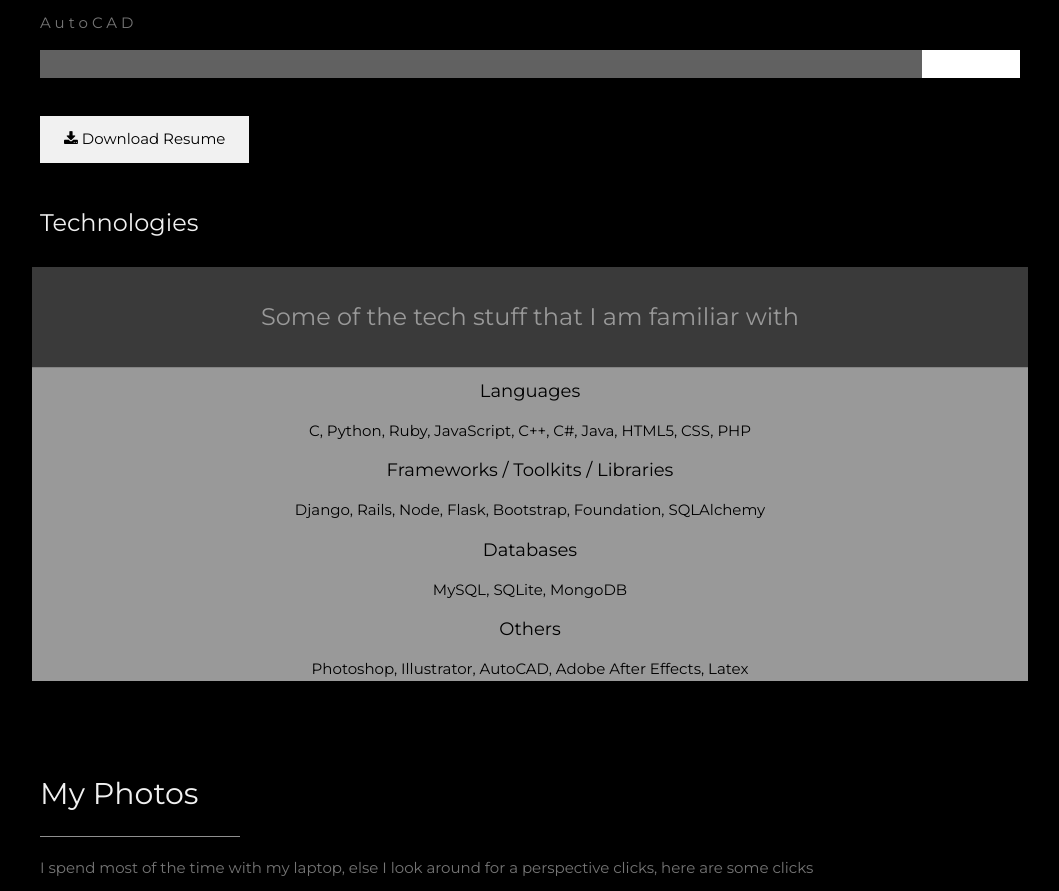
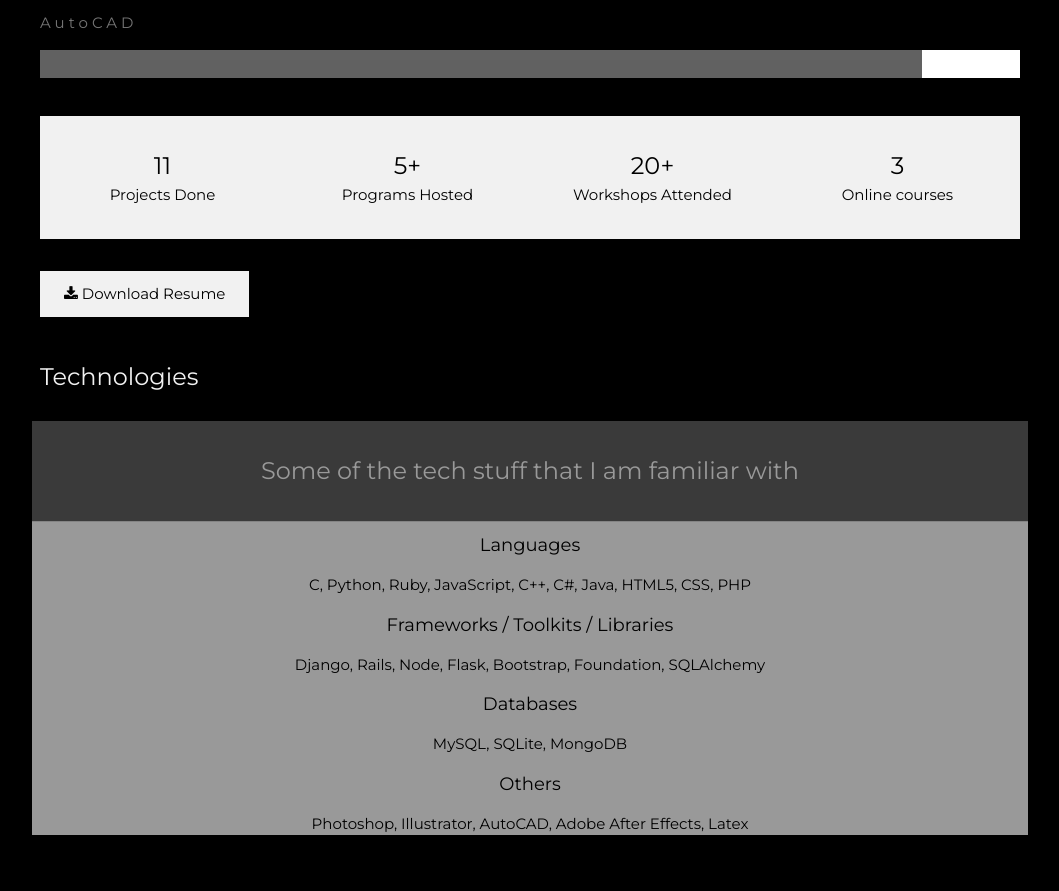
Before and after one commit to dhanu167/Dhanush167, a plain HTML site: page index.html in a window 1280 px wide. Shown: the part 1809-2700 px from the top of the page, without its empty margins (170-1229 px from the left). Drawn offline with nearby package versions, Linux system fonts and the light colour scheme; grey boxes are pictures that could not be loaded.

Commit message:
Update index.html

```diff
--- a/index.html
+++ b/index.html
@@ -105,26 +105,25 @@ frmvalidator.addValidation("email","email",
       <div class="w3-dark-grey" style="height:28px;width:90%"></div>
     </div><br>
 
-    <!--
-	<div class="w3-row w3-center w3-padding-16 w3-section w3-light-grey">
+    <div class="w3-row w3-center w3-padding-16 w3-section w3-light-grey">
       <div class="w3-quarter w3-section">
-        <span class="w3-xlarge">11+</span><br>
-        Partners
-      </div>
-      <div class="w3-quarter w3-section">
-        <span class="w3-xlarge">55+</span><br>
+        <span class="w3-xlarge">11</span><br>
         Projects Done
       </div>
       <div class="w3-quarter w3-section">
-        <span class="w3-xlarge">89+</span><br>
-        Happy Clients
+        <span class="w3-xlarge">5+</span><br>
+        Programs Hosted
       </div>
       <div class="w3-quarter w3-section">
-        <span class="w3-xlarge">150+</span><br>
-        Meetings
+        <span class="w3-xlarge">20+</span><br>
+        Workshops Attended
+      </div>
+	  <div class="w3-quarter w3-section">
+        <span class="w3-xlarge">3</span><br>
+        Online courses
       </div>
     </div>
-	-->
+
     <a href= "resume.pdf"><button class="w3-button w3-light-grey w3-padding-large w3-section">
       <i class="fa fa-download"></i> Download Resume
 	    </button></a>
```
